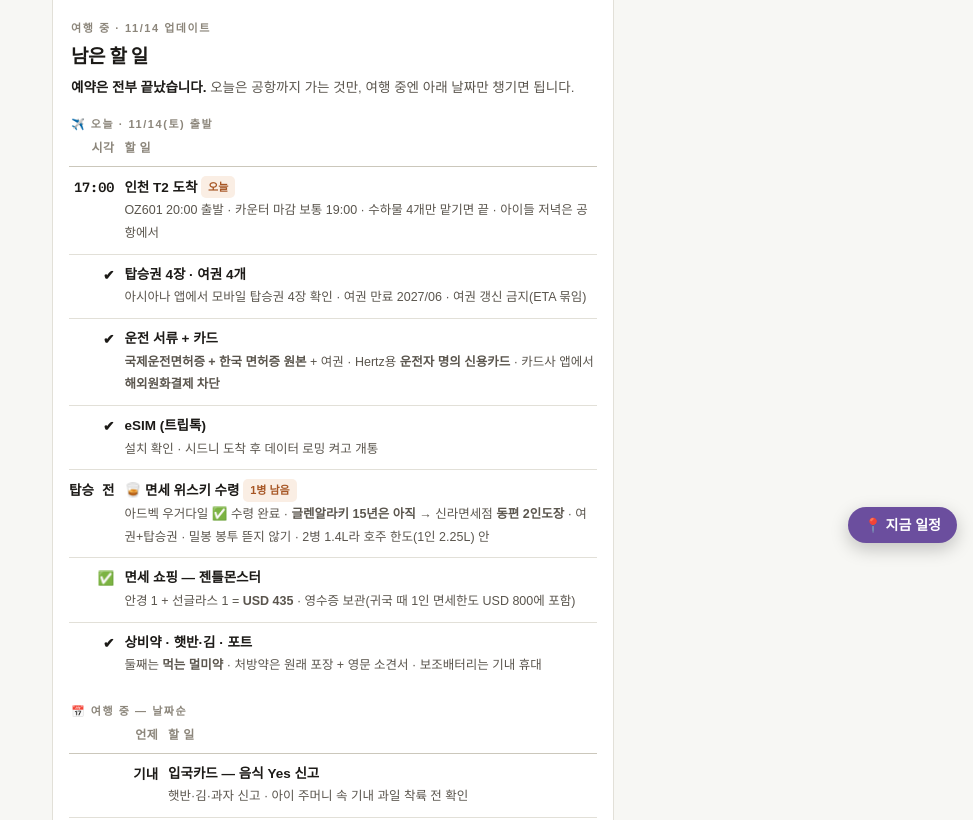
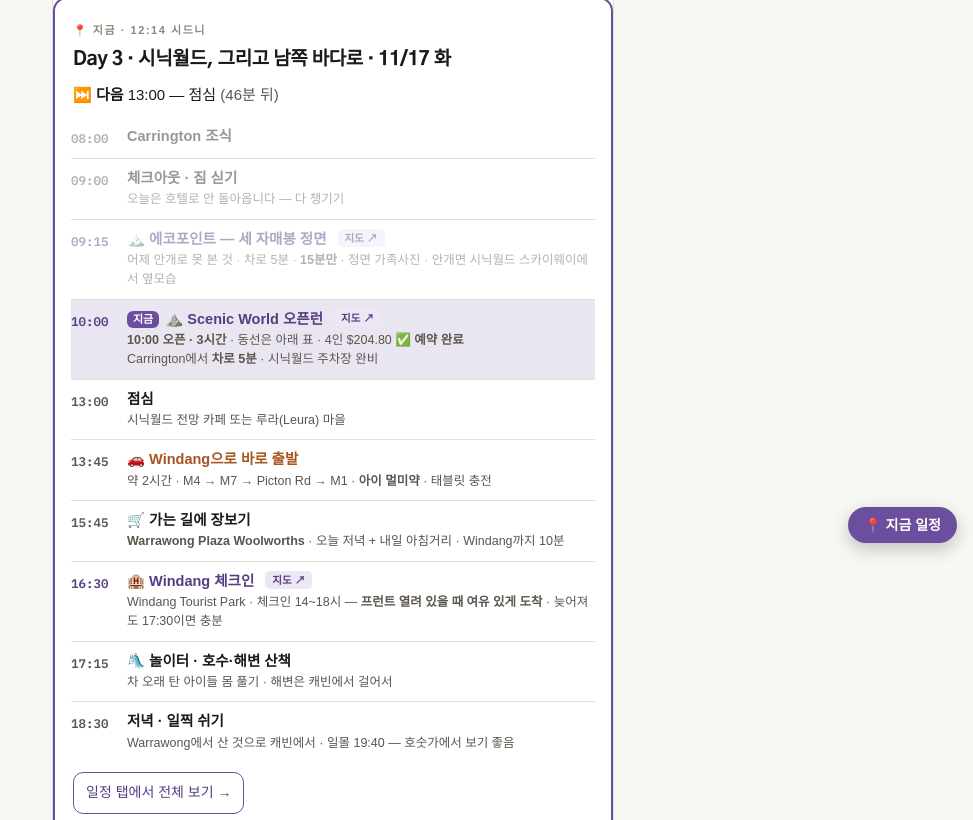
Before and after one commit to pafgym2/trip-guides, a plain HTML site: page sydney/index.html in a window 1280 px wide. Shown: the part 241-1061 px from the top of the page, without its empty margins (307-1280 px from the left). Drawn offline with Linux system fonts and the light colour scheme; no server answers; a web font is replaced by a local one.

Commit message:
sydney: 지금 일정 박스 — 열면 오늘 Day 표·현재 시각 줄 강조
Co-Authored-By: Claude Opus 5.5 <noreply@anthropic.com>

```diff
--- a/sydney/index.html
+++ b/sydney/index.html
@@ -42,6 +42,14 @@ img{max-width:100%}
 .wxhr em.hi{color:var(--accent-ink)}
 .wxhr i{display:block;height:20px;background:var(--surface-2);border-radius:3px;position:relative;overflow:hidden;margin:1px 0}
 .wxhr i b{position:absolute;left:0;right:0;bottom:0;background:var(--accent);opacity:.75}
+#livebox{border:2px solid var(--accent);border-radius:14px}
+#livebox h2{margin:2px 0 8px}
+.livenext{font-size:15px;margin:0 0 10px;line-height:1.5}
+#livetbl tr.past{opacity:.45}
+#livetbl tr.cur td{background:color-mix(in srgb,var(--accent) 14%,transparent)}
+#livetbl tr.cur td:first-child{font-weight:700}
+.livetag{display:inline-block;font-size:11px;font-weight:700;color:#fff;background:var(--accent);border-radius:6px;padding:1px 6px;margin-right:6px;vertical-align:1px}
+.livebtn{margin-top:10px;border:1px solid var(--accent);background:transparent;color:var(--accent-ink);border-radius:10px;padding:8px 12px;font:inherit;font-size:14px}
 </style>
 <style>
 /* 여행 중 '지금' 표시 */
@@ -276,6 +284,13 @@ footer{padding:24px 18px 40px;color:var(--ink-3);font-size:11.5px;line-height:1.
 
   <main>
   <div class="panel" id="p-now" role="tabpanel">
+    <section class="sec" id="livebox" hidden>
+      <p class="eyebrow">📍 지금 · <span id="liveclock"></span> 시드니</p>
+      <h2 id="livetitle"></h2>
+      <div id="livenext" class="livenext"></div>
+      <div class="tblwrap daytbl" id="livetbl"></div>
+      <button type="button" class="livebtn" id="livego">일정 탭에서 전체 보기 →</button>
+    </section>
     <section class="sec">
       <p class="eyebrow"><span class="dday">D-11</span> · 11/14 업데이트</p>
       <h2>남은 할 일</h2>
@@ -1790,6 +1805,41 @@ footer{padding:24px 18px 40px;color:var(--ink-3);font-size:11.5px;line-height:1.
   }
   tabs.forEach(function(b){ b.addEventListener('click', function(){ show(b.dataset.t); }); });
   try{ var sv = localStorage.getItem('syd.tab'); if(sv && panels[sv]) show(sv); }catch(e){}
+
+  // 📍 지금 일정: 여행 중이면 오늘 Day 표를 맨 위에, 현재 시각 줄 강조
+  function sydNow(){
+    var f=new Intl.DateTimeFormat('en-CA',{timeZone:'Australia/Sydney',year:'numeric',month:'2-digit',day:'2-digit',hour:'2-digit',minute:'2-digit',hour12:false});
+    var o={}; f.formatToParts(new Date()).forEach(function(x){o[x.type]=x.value;});
+    return {m:+o.month,d:+o.day,y:+o.year,min:(+o.hour%24)*60+(+o.minute),hm:(o.hour%24<10?'0':'')+(+o.hour%24)+':'+o.minute};
+  }
+  var lb=document.getElementById('livebox');
+  function live(){
+    var n=sydNow(); if(n.y!==2026||n.m!==11||n.d<15||n.d>23){ lb.hidden=true; return false; }
+    var hd=null; document.querySelectorAll('#p-days .dayhead').forEach(function(h){ var dt=h.querySelector('.dt'); if(dt&&dt.textContent.indexOf('11/'+n.d+' ')===0) hd=h; });
+    if(!hd){ lb.hidden=true; return false; }
+    var sec=hd.closest('section'), tb=sec.querySelector('.daytbl table'); if(!tb) return false;
+    var c=tb.cloneNode(true), rows=[].slice.call(c.querySelectorAll('tr')), cur=-1;
+    rows.forEach(function(r,i){ var td=r.querySelector('td'); var m=td&&td.textContent.trim().match(/^(\d{1,2}):(\d{2})/); r._t=m?(+m[1])*60+(+m[2]):null; if(r._t!=null&&r._t<=n.min) cur=i; });
+    rows.forEach(function(r,i){ if(cur>=0&&i<cur) r.classList.add('past'); });
+    var nx=null;
+    if(cur>=0){ rows[cur].classList.add('cur'); var t=rows[cur].querySelector('.t')||rows[cur].children[1]; if(t){ var g=document.createElement('span'); g.className='livetag'; g.textContent='지금'; t.insertBefore(g,t.firstChild); } }
+    for(var i=cur+1;i<rows.length;i++){ if(rows[i]._t!=null){ nx=rows[i]; break; } }
+    document.getElementById('liveclock').textContent=n.hm;
+    document.getElementById('livetitle').textContent=hd.querySelector('.n').textContent+' · '+hd.querySelector('.dt').textContent.split('·')[0].trim();
+    var nt=document.getElementById('livenext');
+    if(nx){ var tt=(nx.querySelector('.t')||nx.children[1]).textContent.replace('지도 ↗','').trim(); var left=nx._t-n.min;
+      nt.innerHTML='⏭️ <b>다음</b> '+nx.querySelector('td').textContent.trim()+' — '+tt.replace(/[<>&]/g,'')+' <span style="color:var(--ink-2)">('+(left>=60?Math.floor(left/60)+'시간 ':'')+(left%60)+'분 뒤)</span>'; }
+    else nt.textContent='오늘 일정은 여기까지예요. 푹 쉬세요 🌙';
+    var box=document.getElementById('livetbl'); box.innerHTML=''; box.appendChild(c);
+    lb.hidden=false; return true;
+  }
+  if(live()) show('now');
+  setInterval(live,60000);
+  document.addEventListener('visibilitychange',function(){ if(!document.hidden) live(); });
+  document.getElementById('livego').addEventListener('click',function(){
+    show('days'); var n=sydNow();
+    document.querySelectorAll('#p-days .dayhead').forEach(function(h){ var dt=h.querySelector('.dt'); if(dt&&dt.textContent.indexOf('11/'+n.d+' ')===0) h.scrollIntoView({block:'start'}); });
+  });
 
   var boxes = Array.prototype.slice.call(document.querySelectorAll('.ck input'));
   var cnt = document.getElementById('ckcount'), fill = document.getElementById('ckfill');
--- a/sydney/sw.js
+++ b/sydney/sw.js
@@ -1,6 +1,6 @@
 // 시드니 가이드 오프라인 지원: 한 번 열면 파일과 글꼴을 기기에 저장해 두고, 인터넷이 없을 때 저장본으로 엽니다.
 // 게임을 고치면 CACHE 이름의 숫자를 올려서 새 버전이 저장되게 합니다.
-const CACHE = 'sydney-v17';
+const CACHE = 'sydney-v18';
 const CORE = ['./', './index.html', './pack/', './pack/index.html', './manifest.webmanifest', './icon-180.png', './icon-192.png', './icon-512.png'];
 const FONT_HOSTS = ['fonts.googleapis.com', 'fonts.gstatic.com'];
 
```
